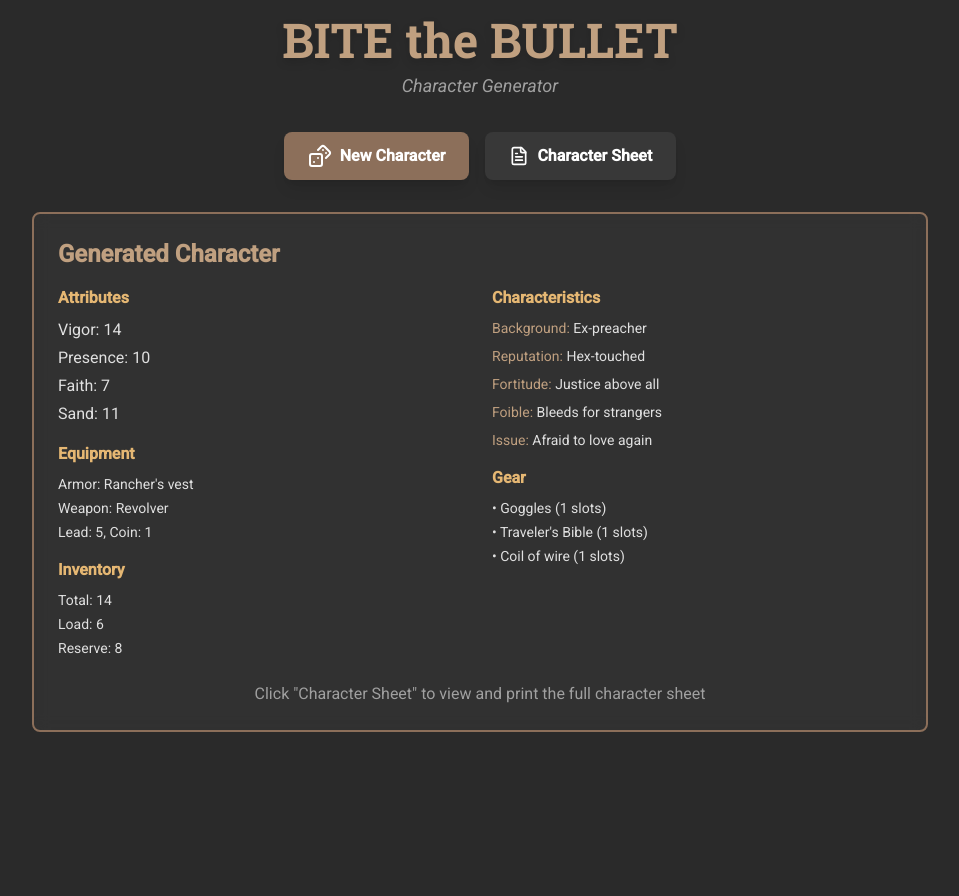
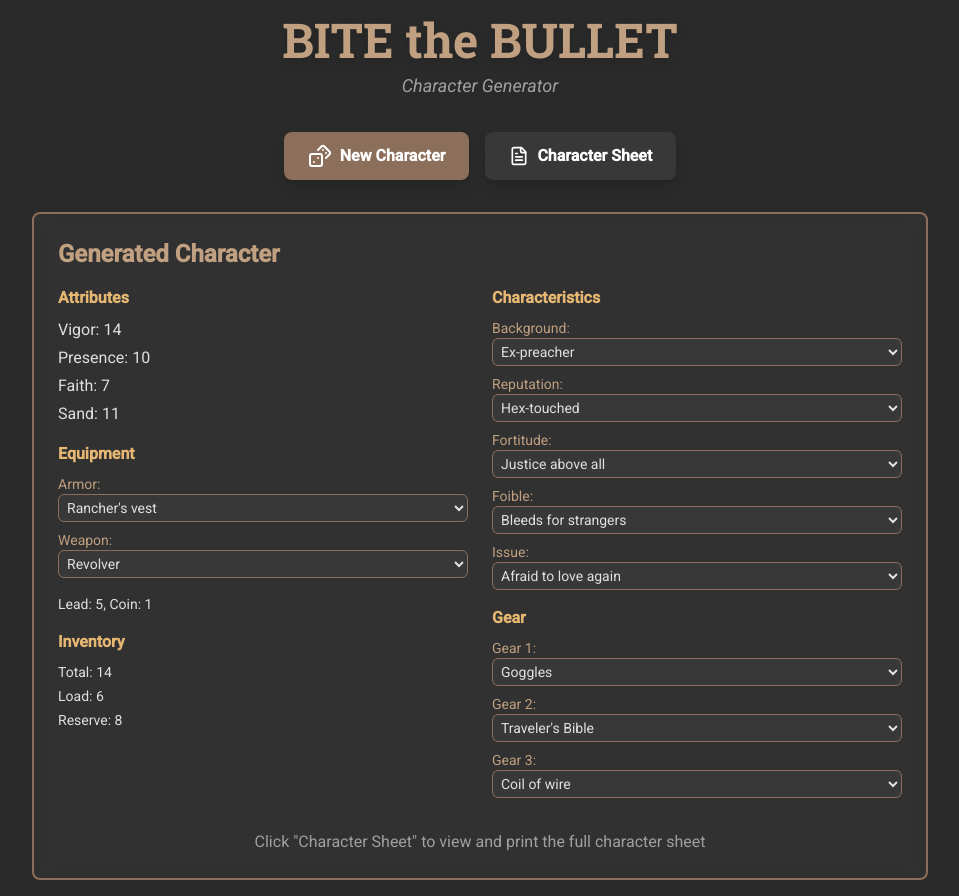
Before and after one commit to madmichael/bite-the-bullet, a React (Vite) app: page / in a window 1280 px wide. Both pictures are taken after a click on the button "Roll Character". Shown: the whole page, without its empty margins (160-1119 px from the left). Before the commit the page ends 800 px from the top, so only its background shows below. Built offline with nearby package versions, Linux system fonts and the light colour scheme.

Commit message:
fix print view and add editable options to sheet

```diff
--- a/src/App.jsx
+++ b/src/App.jsx
@@ -21,6 +21,16 @@ const App = () => {
       setCharacter(newCharacter);
       setRolling(false);
     }, 500);
+  };
+
+  const handleCharacterUpdate = (category, field, value) => {
+    const newCharacter = { ...character };
+    if (category) {
+      newCharacter[category][field] = value;
+    } else {
+      newCharacter[field] = value;
+    }
+    setCharacter(newCharacter);
   };
 
   const handlePrint = () => {
@@ -83,7 +93,13 @@ const App = () => {
           )}
         </div>
 
-        {character && !showSheet && <CharacterQuickView character={character} />}
+        {character && !showSheet &&
+          <CharacterQuickView
+            character={character}
+            onUpdate={handleCharacterUpdate}
+            allData={characterData}
+          />
+        }
 
         {!character && <Welcome />}
       </div>
--- a/src/components/CharacterQuickView.jsx
+++ b/src/components/CharacterQuickView.jsx
@@ -1,6 +1,7 @@
 import React from 'react';
+import EditableField from './EditableField';
 
-const CharacterQuickView = ({ character }) => {
+const CharacterQuickView = ({ character, onUpdate, allData }) => {
   if (!character) return null;
 
   return (
@@ -18,10 +19,24 @@ const CharacterQuickView = ({ character }) => {
           </div>
 
           <h3 className="text-brand-accent font-bold mt-4 mb-2">Equipment</h3>
-          <div className="space-y-1 text-sm">
-            <div>Armor: {character.equipment.armor.name}</div>
-            <div>Weapon: {character.equipment.weapon.name}</div>
-            <div>Lead: {character.equipment.lead}, Coin: {character.equipment.coin}</div>
+          <div className="space-y-2 text-sm">
+            <EditableField
+              label="Armor"
+              value={character.equipment.armor}
+              options={allData.armors}
+              onUpdate={onUpdate}
+              category="equipment"
+              field="armor"
+            />
+            <EditableField
+              label="Weapon"
+              value={character.equipment.weapon}
+              options={allData.weapons}
+              onUpdate={onUpdate}
+              category="equipment"
+              field="weapon"
+            />
+            <div className="pt-2">Lead: {character.equipment.lead}, Coin: {character.equipment.coin}</div>
           </div>
 
           <h3 className="text-brand-accent font-bold mt-4 mb-2">Inventory</h3>
@@ -35,19 +50,29 @@ const CharacterQuickView = ({ character }) => {
         <div>
           <h3 className="text-brand-accent font-bold mb-2">Characteristics</h3>
           <div className="space-y-2 text-sm">
-            <div><span className="text-brand-primary">Background:</span> {character.characteristics.background.name}</div>
-            <div><span className="text-brand-primary">Reputation:</span> {character.characteristics.reputation.name}</div>
-            <div><span className="text-brand-primary">Fortitude:</span> {character.characteristics.fortitude.name}</div>
-            <div><span className="text-brand-primary">Foible:</span> {character.characteristics.foible.name}</div>
-            <div><span className="text-brand-primary">Issue:</span> {character.characteristics.issue.name}</div>
+            <EditableField label="Background" value={character.characteristics.background} options={allData.backgrounds} onUpdate={onUpdate} category="characteristics" field="background" />
+            <EditableField label="Reputation" value={character.characteristics.reputation} options={allData.reputations} onUpdate={onUpdate} category="characteristics" field="reputation" />
+            <EditableField label="Fortitude" value={character.characteristics.fortitude} options={allData.fortitudes} onUpdate={onUpdate} category="characteristics" field="fortitude" />
+            <EditableField label="Foible" value={character.characteristics.foible} options={allData.foibles} onUpdate={onUpdate} category="characteristics" field="foible" />
+            <EditableField label="Issue" value={character.characteristics.issue} options={allData.issues} onUpdate={onUpdate} category="characteristics" field="issue" />
           </div>
 
           <h3 className="text-brand-accent font-bold mt-4 mb-2">Gear</h3>
-          <ul className="space-y-1 text-sm">
+          <div className="space-y-2 text-sm">
             {character.equipment.gear.map((item, idx) => (
-              <li key={idx}>• {item.name} ({item.slots} slots)</li>
+              <EditableField
+                key={idx}
+                label={`Gear ${idx + 1}`}
+                value={item}
+                options={allData.gear}
+                onUpdate={(category, field, value) => {
+                  const newGear = [...character.equipment.gear];
+                  newGear[idx] = value;
+                  onUpdate('equipment', 'gear', newGear);
+                }}
+              />
             ))}
-          </ul>
+          </div>
         </div>
       </div>
 
--- a/src/components/CharacterSheet.jsx
+++ b/src/components/CharacterSheet.jsx
@@ -11,10 +11,10 @@ const CharacterSheet = ({ character }) => {
 
 
   return (
-    <div className="max-w-4xl mx-auto bg-white text-black p-8 shadow-2xl font-mono">
+    <div className="max-w-4xl mx-auto bg-white text-black p-8 print:p-4 shadow-2xl font-mono">
       <SheetHeader />
 
-      <div className="grid grid-cols-1 md:grid-cols-2 print:grid-cols-2 gap-8">
+      <div className="grid grid-cols-1 md:grid-cols-2 print:grid-cols-2 gap-8 print:gap-4">
         {/* Left Column */}
         <div>
           <AttributeScores attributes={character.attributes} />
--- /dev/null
+++ b/src/components/EditableField.jsx
@@ -0,0 +1,27 @@
+import React from 'react';
+
+const EditableField = ({ label, value, options, onUpdate, category, field }) => {
+  const handleChange = (e) => {
+    const selectedOption = options.find(option => option.name === e.target.value);
+    onUpdate(category, field, selectedOption);
+  };
+
+  return (
+    <div className="mb-2">
+      <label className="text-brand-primary text-sm">{label}:</label>
+      <select
+        value={value.name}
+        onChange={handleChange}
+        className="w-full bg-brand-surface border border-brand-secondary rounded-md p-1 text-brand-text text-sm focus:outline-none focus:ring-2 focus:ring-brand-accent"
+      >
+        {options.map(option => (
+          <option key={option.name} value={option.name}>
+            {option.name}
+          </option>
+        ))}
+      </select>
+    </div>
+  );
+};
+
+export default EditableField;
--- a/src/components/character-sheet/Equipment.jsx
+++ b/src/components/character-sheet/Equipment.jsx
@@ -14,20 +14,20 @@ const Equipment = ({ weapon, armor }) => {
         <table className="w-full border-collapse text-sm">
           <thead>
             <tr className="bg-gray-100 text-xs uppercase tracking-wider">
-              <th className="border border-black p-2">Weapon</th>
-              <th className="border border-black p-2">Slots</th>
-              <th className="border border-black p-2">Shots</th>
-              <th className="border border-black p-2">Damage</th>
-              <th className="border border-black p-2">Tags</th>
+              <th className="border border-black p-2 print:py-0">Weapon</th>
+              <th className="border border-black p-2 print:py-0">Slots</th>
+              <th className="border border-black p-2 print:py-0">Shots</th>
+              <th className="border border-black p-2 print:py-0">Damage</th>
+              <th className="border border-black p-2 print:py-0">Tags</th>
             </tr>
           </thead>
           <tbody>
             <tr>
-              <td className="border border-black p-2 font-serif">{weapon.name}</td>
-              <td className="border border-black p-2 text-center">{weapon.slots}</td>
-              <td className="border border-black p-2 text-center">{weapon.shots || '-'}</td>
-              <td className="border border-black p-2 text-center">{weapon.damage}</td>
-              <td className="border border-black p-2 text-xs">{weapon.traits}</td>
+              <td className="border border-black p-2 print:py-0 font-serif">{weapon.name}</td>
+              <td className="border border-black p-2 print:py-0 text-center">{weapon.slots}</td>
+              <td className="border border-black p-2 print:py-0 text-center">{weapon.shots || '-'}</td>
+              <td className="border border-black p-2 print:py-0 text-center">{weapon.damage}</td>
+              <td className="border border-black p-2 print:py-0 text-xs">{weapon.traits}</td>
             </tr>
           </tbody>
         </table>
@@ -37,18 +37,18 @@ const Equipment = ({ weapon, armor }) => {
         <table className="w-full border-collapse text-sm">
           <thead>
             <tr className="bg-gray-100 text-xs uppercase tracking-wider">
-              <th className="border border-black p-2">Armor</th>
-              <th className="border border-black p-2">Slots</th>
-              <th className="border border-black p-2">Protection</th>
-              <th className="border border-black p-2">Type</th>
+              <th className="border border-black p-2 print:py-0">Armor</th>
+              <th className="border border-black p-2 print:py-0">Slots</th>
+              <th className="border border-black p-2 print:py-0">Protection</th>
+              <th className="border border-black p-2 print:py-0">Type</th>
             </tr>
           </thead>
           <tbody>
             <tr>
-              <td className="border border-black p-2 font-serif">{armor.name}</td>
-              <td className="border border-black p-2 text-center">{armor.slots}</td>
-              <td className="border border-black p-2 text-center">{armor.armor}</td>
-              <td className="border border-black p-2 text-xs">Physical</td>
+              <td className="border border-black p-2 print:py-0 font-serif">{armor.name}</td>
+              <td className="border border-black p-2 print:py-0 text-center">{armor.slots}</td>
+              <td className="border border-black p-2 print:py-0 text-center">{armor.armor}</td>
+              <td className="border border-black p-2 print:py-0 text-xs">Physical</td>
             </tr>
           </tbody>
         </table>
--- a/src/components/character-sheet/Portrait.jsx
+++ b/src/components/character-sheet/Portrait.jsx
@@ -6,7 +6,7 @@ const Portrait = () => {
   return (
     <div className="mb-6">
       <h3 className="text-center font-bold mb-4 uppercase tracking-widest text-gray-800">Description or Portrait</h3>
-      <div className="border-2 border-black h-48 p-2 bg-gray-50">
+      <div className="border-2 border-black h-48 print:h-36 p-2 bg-gray-50">
         <textarea
           className="w-full h-full resize-none outline-none bg-transparent font-serif"
           placeholder="Description, notes, or sketch..."
--- a/src/index.css
+++ b/src/index.css
@@ -28,6 +28,11 @@
      with Tailwind's base styles, but will have lower specificity
      than utility classes, preventing overrides.
 */
+@page {
+  margin: 0.2in;
+  size: letter;
+}
+
 @layer base {
   body {
     @apply bg-brand-background text-brand-text font-sans;
@@ -47,6 +52,8 @@
     body {
       print-color-adjust: exact;
       -webkit-print-color-adjust: exact;
+      font-size: 11px !important;
+      line-height: 1.3 !important;
     }
 
     * {
```
Also changed, not shown: src/components/character-sheet/AttributeScores.jsx (+4 -5 lines), src/components/character-sheet/Inventory.jsx (+7 -7 lines).
